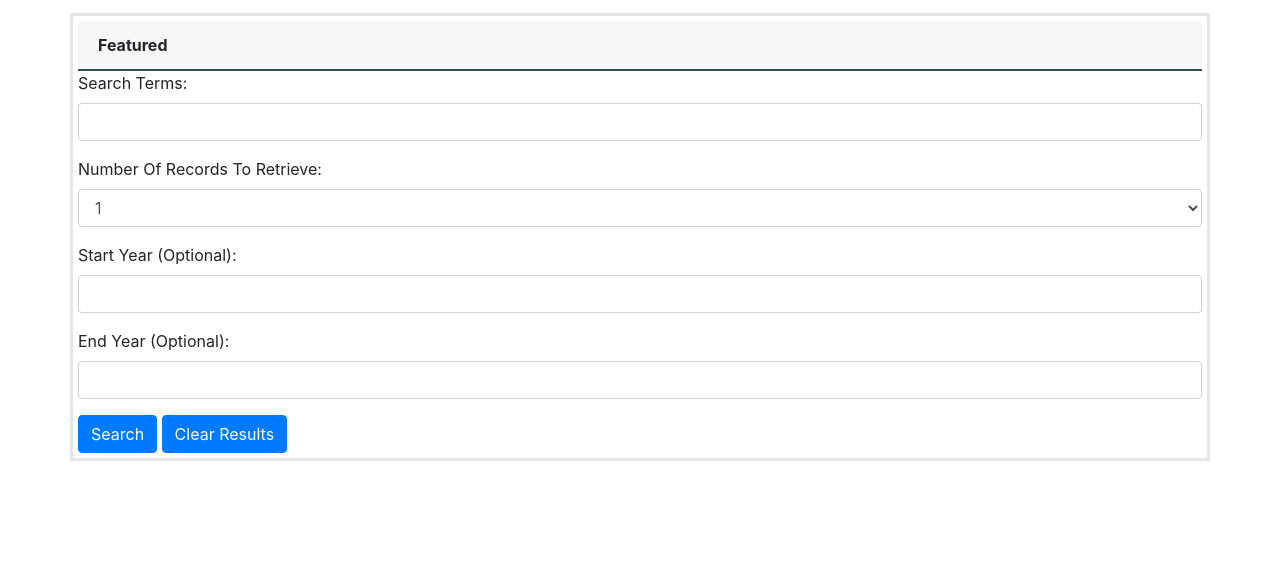
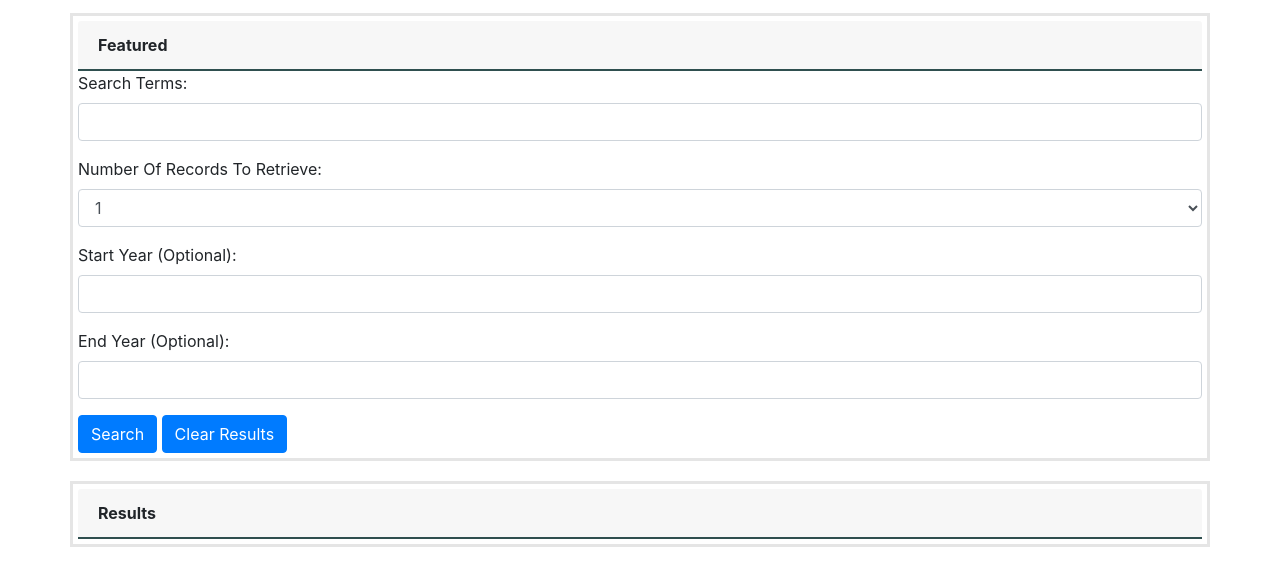
Before and after one commit to StevenJ87/Times-Search--Group-Project, a plain HTML site: page index.html in a window 1280 px wide. Shown: the part 179-764 px from the top of the page. Drawn offline with nearby package versions, Linux system fonts and the light colour scheme.

Commit message:
CSS and HTML layout update

```diff
--- a/index.html
+++ b/index.html
@@ -55,6 +55,12 @@
         </div>
 
           <!--Result area-->
+          <div class="container results">
+            <div class="card-header results-header">
+                Results
+              </div>
+
+          </div>
 
 
 
--- a/style.css
+++ b/style.css
@@ -20,5 +20,13 @@ body{
     background-color: e5e5e5;
     font-weight: bold;
     border-bottom: solid 2px darkslategrey;
+}
 
+.results-header{
+    background-color: e5e5e5;
+    font-weight: bold;
+    border-bottom: solid 2px darkslategrey;
 }
+.results{
+    margin-top: 20px;
+}
```
